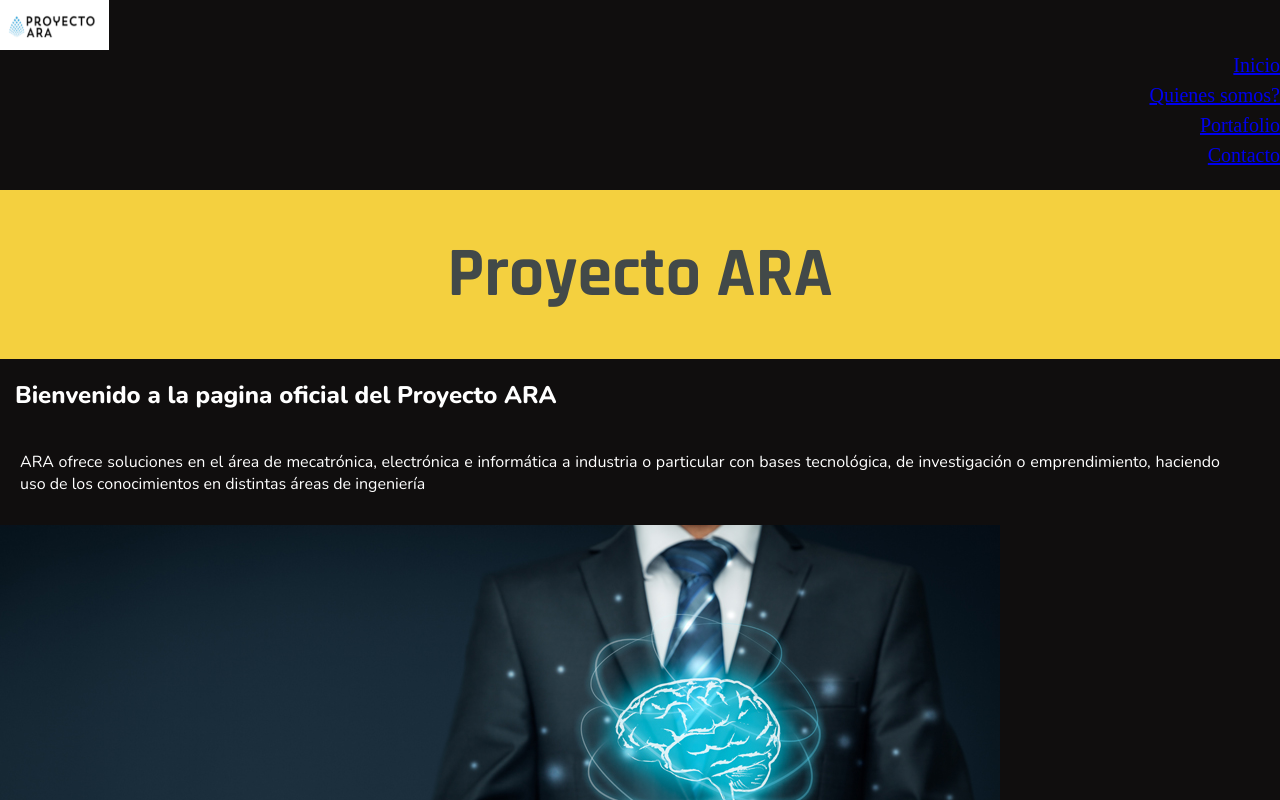
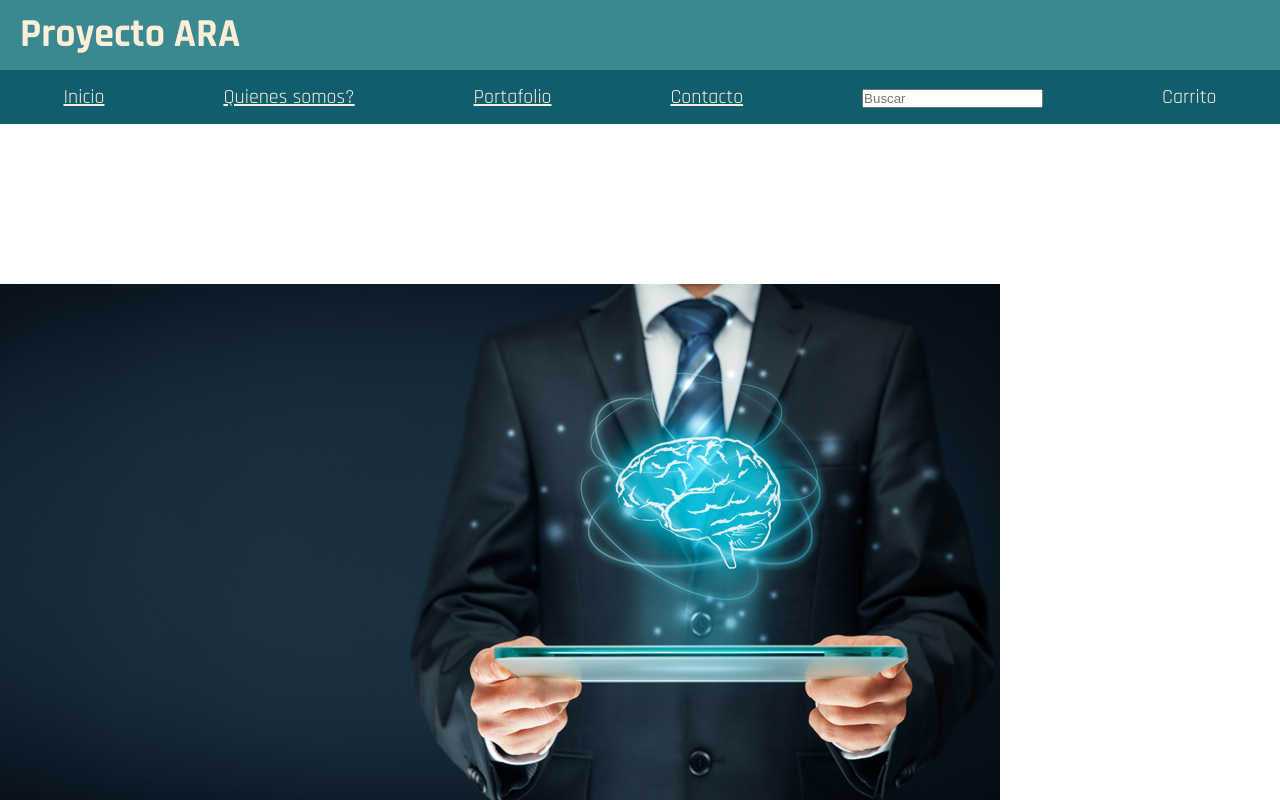
Before and after one commit to epickap039/proyecto-ARA, a plain HTML site: page index.html in a window 1280 px wide. Shown: the top 800 px of the page. Drawn offline with nearby package versions, Linux system fonts and the light colour scheme.

Commit message:
flexbox y grid aun en modificaciones

```diff
--- a/estilos.css
+++ b/estilos.css
@@ -1,25 +1,55 @@
-
 @import url('https://fonts.googleapis.com/css2?family=Nunito:ital,wght@0,200;0,300;0,400;0,600;0,800;1,200;1,400;1,700&display=swap');
 @import url('https://fonts.googleapis.com/css2?family=Nunito:ital,wght@0,200;0,300;0,400;0,600;0,800;1,200;1,400;1,700&family=Rajdhani:wght@300;400;600;700&display=swap');
 
 * {
     margin: 0;
-    padding: 0;;
-    background-color: rgb(16, 14, 14);
+    padding: 0;
 }
 
-h1 {
+.logo2 h1 {
     padding-top: 40px;
-    padding-bottom: 40px;
-    color: #424949;
-    text-align: center;
+    color: #FFEFD6;
+    text-align: left;
     font-family: 'Rajdhani', 'Times New Roman', Times, serif;
-    background-color: #F4D03F;
-    padding: auto;
-    font-size: 70px;
+    background-color: #3A8891;
+    padding: 20px;
+    font-size: 40px;
+
+
 }
 
-h2, h3 {
+.nav_barra {
+    display: flex;
+    gap: 1rem;
+    list-style: none;
+    background-color: #0E5E6F;
+    padding: 12px;
+    border: none;
+    justify-content: flex-end;
+}
+
+.nav_item {
+    font-family: 'Rajdhani', 'Times New Roman', Times, serif;
+    flex-grow: 1; /*aun probando las proporciones */
+    text-align: center;
+}
+
+.nav_item a {
+    color: #FFEFD6;
+
+}
+.nav_item p {
+    font-family: 'Rajdhani', 'Times New Roman', Times, serif;
+    color: #FFEFD6;
+    padding: 0;
+    border: none;
+    flex-grow: 1;
+    text-align: center;
+}
+
+
+h2,
+h3 {
     padding-top: 20px;
     padding-left: 15px;
     padding-bottom: 20px;
@@ -37,16 +67,13 @@ h2, h3 {
 }
 
 #logoara {
-display: block;
-margin: 0;
+    display: block;
+    margin: 0;
 }
 
 p {
     font-family: 'Nunito', sans-serif;
-    padding-top: 20px;
-    padding-bottom: 30px;
-    padding-left: 20px;
-    padding-right: 60px;
+    padding: 12px;
     text-align: justify;
     color: white;
 }
--- a/index.html
+++ b/index.html
@@ -11,30 +11,33 @@
 
 <body>
     <header>
-        <div>
-            <img src="./imagenes/logo ara.png" alt="logo" id="logoara">
-        </div>
         <nav class="menu">
-            <ul>
-                <li>
+            <div class="logo2">
+                <h1>Proyecto ARA</h1>
+            </div>
+            <ul class="nav_barra">
+                <li class="nav_item">
                     <a href="./index.html">Inicio</a>
                 </li>
-                <li>
+                <li class="nav_item">
                     <a href="./quienesSomos.html">Quienes somos?</a>
                 </li>
-                <li>
+                <li class="nav_item">
                     <a href="./portafolio.html">Portafolio</a>
                 </li>
-                <li>
+                <li class="nav_item">
                     <a href="./contacto.html">Contacto</a>
+                </li>
+                <li class="nav_item">
+                    <input type="text" name="buscar" id="busqueda" placeholder="Buscar">
+                </li>
+                <li class="nav_item">
+                    <p> Carrito</p>
                 </li>
             </ul>
         </nav>
     </header>
     <main>
-        <div>
-            <h1>Proyecto ARA</h1>
-        </div>
         <section>
             <h2> Bienvenido a la pagina oficial del Proyecto ARA </h2>
             <div>
@@ -110,7 +113,7 @@
                 </p>
             </div>
             <div>
-            <h3>Donde nos ubicamos</h3>
+                <h3>Donde nos ubicamos</h3>
             </div>
             <div class="video">
                 <iframe
```
